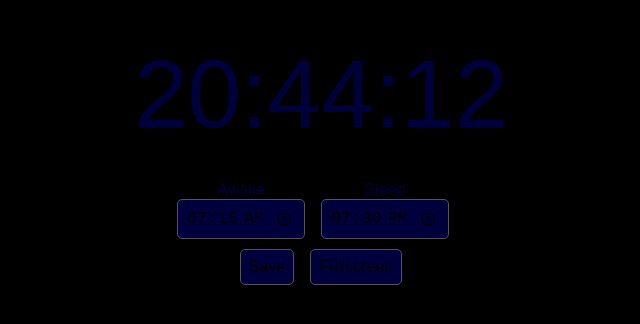
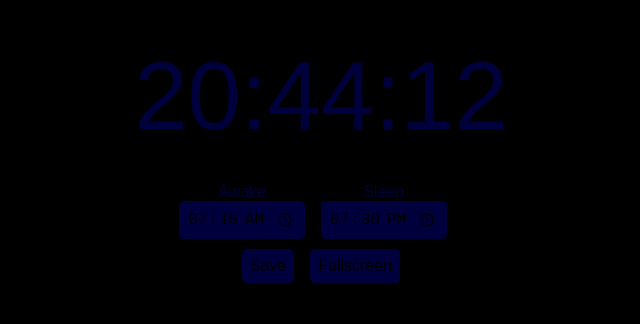
Before and after one commit to chrisvs1983/Clock, a plain HTML site: page index.html in a window 1280 px wide. Shown: the part 238-562 px from the top of the page, without its empty margins (319-959 px from the left). Drawn offline with Linux system fonts and the light colour scheme.

Commit message:
Update index.html

```diff
--- a/index.html
+++ b/index.html
@@ -39,7 +39,7 @@
       font-size: 1rem;
       padding: 0.5rem;
       border-radius: 5px;
-      border: 1px solid rgb(15,15,15);
+      border: 0px solid rgb(15,15,15);
       background: rgba(255,255,255,0.3);
       color: rgb(30,30,30);
     }
```
